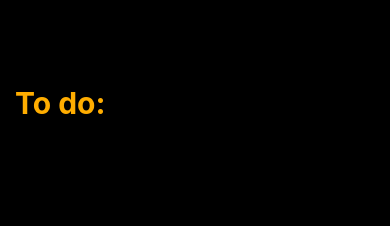
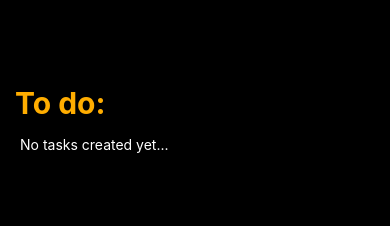
Before and after one commit to mListek/simple-todo, a React Native app: screen / in a window 390 px wide. Shown: the top 226 px of the page. Built offline with nearby package versions, Linux system fonts and the light colour scheme.

Commit message:
added text when no tasks created

```diff
--- a/components/todoList.js
+++ b/components/todoList.js
@@ -1,4 +1,4 @@
-import { View, FlatList, StyleSheet } from "react-native";
+import { Text, View, FlatList, StyleSheet } from "react-native";
 import { useEffect, useState } from "react";
 import AsyncStorage from "@react-native-async-storage/async-storage";
 
@@ -59,6 +59,9 @@ const TodoList = () => {
 
   return (
     <>
+      {todoList.length === 0 && (
+        <Text style={styles.infoText}>No tasks created yet...</Text>
+      )}
       <FlatList
         data={todoList}
         keyExtractor={(item) => item.id}
@@ -82,6 +85,10 @@ const TodoList = () => {
 export default TodoList;
 
 const styles = StyleSheet.create({
+  infoText: {
+    color: "white",
+    marginLeft: 20
+  },
   buttonContainer: {
     borderColor: "white",
     marginBottom: 45,
```
